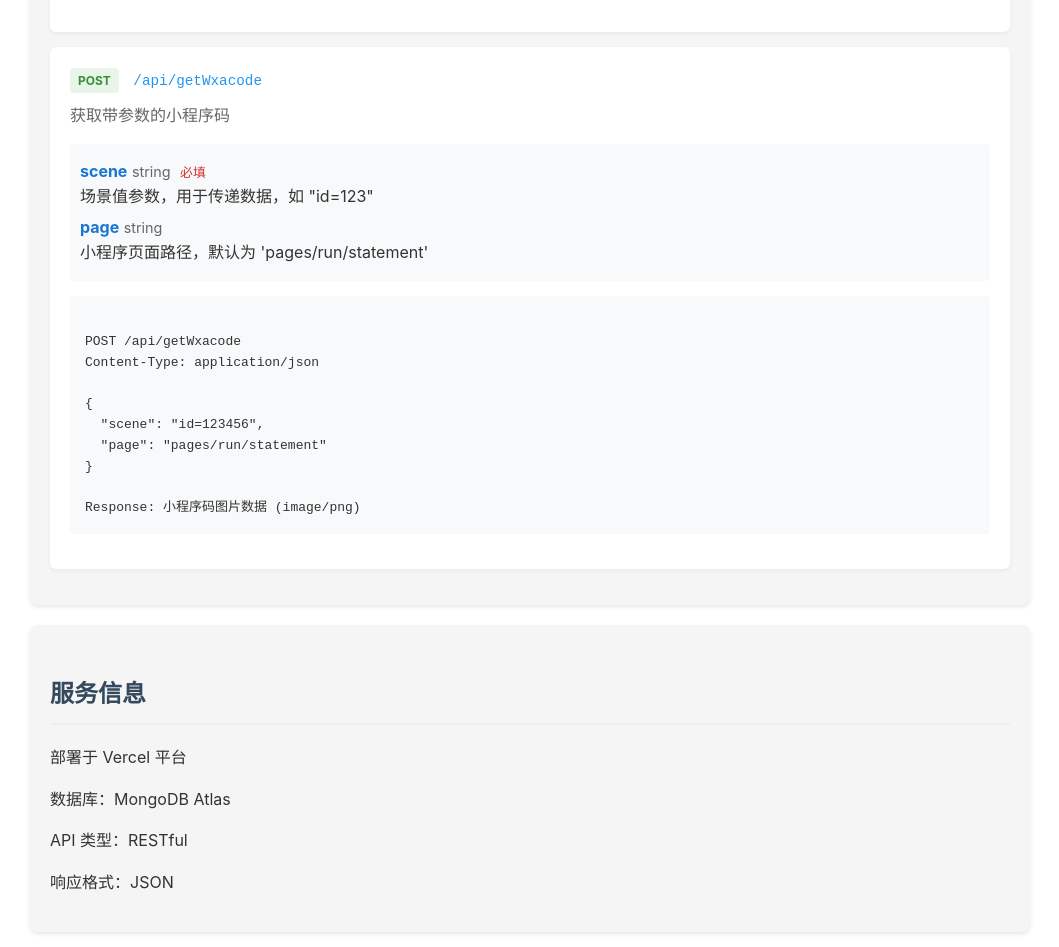
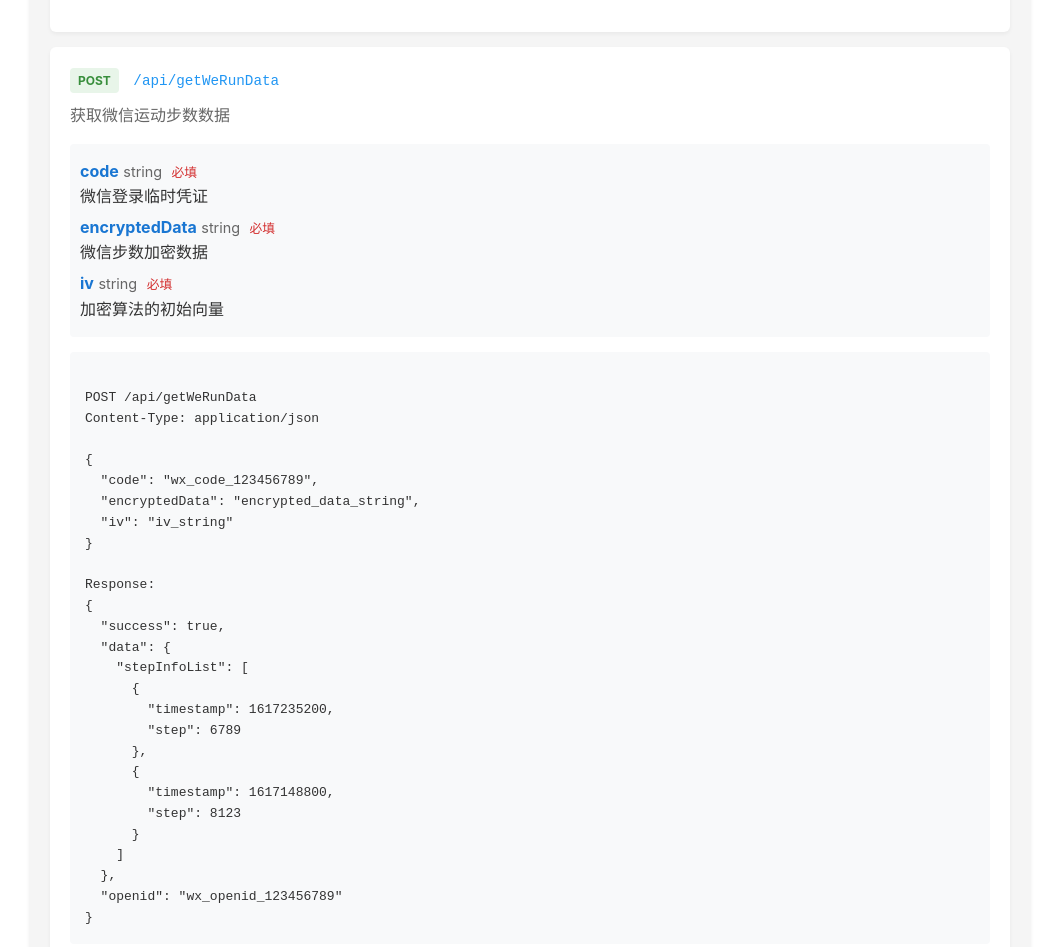
Before and after one commit to miloce/vercel-backend, a website: page public/index.html in a window 1280 px wide. Shown: the part 4127-5074 px from the top of the page, without its empty margins (110-1169 px from the left). Drawn offline with Linux system fonts and the light colour scheme.

Commit message:
add steps

```diff
--- a/public/index.html
+++ b/public/index.html
@@ -360,6 +360,58 @@ Response:
             </li>
             <li class="api-item">
                 <span class="method post">POST</span>
+                <span class="endpoint">/api/getWeRunData</span>
+                <div class="description">获取微信运动步数数据</div>
+                <div class="params">
+                    <div class="param-item">
+                        <span class="param-name">code</span>
+                        <span class="param-type">string</span>
+                        <span class="param-required">必填</span>
+                        <div>微信登录临时凭证</div>
+                    </div>
+                    <div class="param-item">
+                        <span class="param-name">encryptedData</span>
+                        <span class="param-type">string</span>
+                        <span class="param-required">必填</span>
+                        <div>微信步数加密数据</div>
+                    </div>
+                    <div class="param-item">
+                        <span class="param-name">iv</span>
+                        <span class="param-type">string</span>
+                        <span class="param-required">必填</span>
+                        <div>加密算法的初始向量</div>
+                    </div>
+                </div>
+                <div class="example">
+POST /api/getWeRunData
+Content-Type: application/json
+
+{
+  "code": "wx_code_123456789",
+  "encryptedData": "encrypted_data_string",
+  "iv": "iv_string"
+}
+
+Response:
+{
+  "success": true,
+  "data": {
+    "stepInfoList": [
+      {
+        "timestamp": 1617235200,
+        "step": 6789
+      },
+      {
+        "timestamp": 1617148800,
+        "step": 8123
+      }
+    ]
+  },
+  "openid": "wx_openid_123456789"
+}</div>
+            </li>
+            <li class="api-item">
+                <span class="method post">POST</span>
                 <span class="endpoint">/api/getWxacode</span>
                 <div class="description">获取带参数的小程序码</div>
                 <div class="params">
```
Also changed, not shown: api/getWeRunData.js (added, +73 -0 lines), vercel.json.
